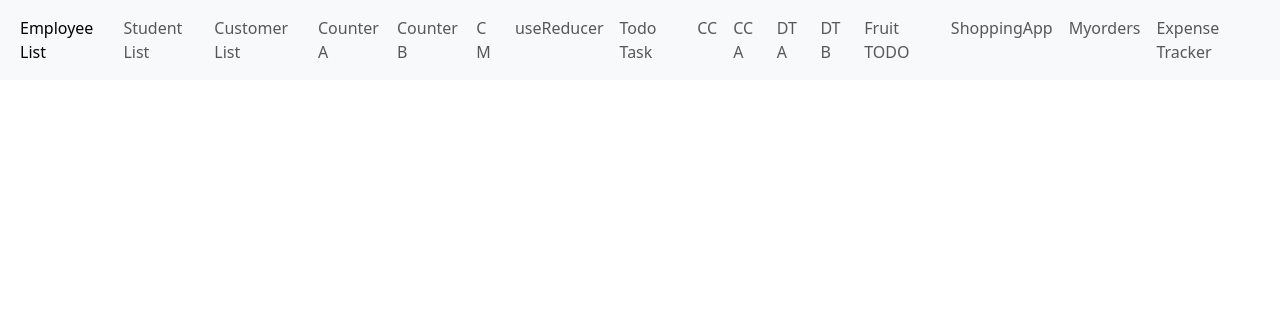
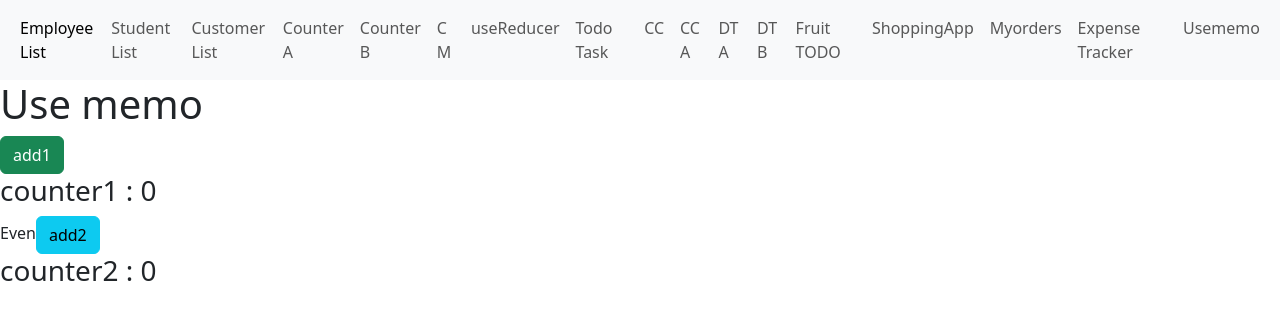
Before and after one commit to Vaibhavi7499/React-Hooks-Practical, a React (Create React App) app: page /usememo in a window 1280 px wide. Shown: the top 320 px of the page. Built offline with nearby package versions, Linux system fonts and the light colour scheme.

Commit message:
Usememo example

```diff
--- a/src/App.js
+++ b/src/App.js
@@ -23,6 +23,7 @@ import ShoppingApps from "./component/Pract-useReducer/Shopping/ShoppingApps";
 import Myorders from "./component/Pract-useReducer/Shopping/Myorders";
 import PractUseRefHook from "./PractUseRefHook";
 import ExpenseTracker from "./component/Pract-useReducer/ExpenseTracker/ExpenseTracker";
+import Usememo from "./Usememo";
 
 function App() {
 
@@ -53,6 +54,7 @@ function App() {
             <Route path="/shoppingapp" element={<ShoppingApps/>} />
             <Route path="/myorders" element={<Myorders/>} />
             <Route path="/expensetracker" element={<ExpenseTracker/>} />
+            <Route path="/usememo" element={<Usememo/>} />
           </Routes>
         </BrowserRouter>
       </counterContext.Provider>
--- a/src/Layout.js
+++ b/src/Layout.js
@@ -69,6 +69,9 @@ const Layout = () => {
               <li className="nav-item">
                   <Link className="nav-link" to="/expensetracker">Expense Tracker</Link>
               </li>
+              <li className="nav-item">
+                  <Link className="nav-link" to="/usememo">Usememo</Link>
+              </li>
             </ul>
           </div>
         </div>
--- /dev/null
+++ b/src/Usememo.jsx
@@ -0,0 +1,47 @@
+import React, { useState, useMemo } from "react";
+
+const Usememo = () => {
+  let [counter1, setCounter1] = useState(0);
+  let [counter2, setCounter2] = useState(0);
+
+  let increaseCounter1 = () => {
+    setCounter1(counter1 + 1);
+  };
+
+  let increaseCounter2 = () => {
+    setCounter2(counter2 + 2);
+  };
+
+  const isEven = useMemo(() => {
+    let i = 0;
+    while (i <= 200000000) i++;
+    console.log("counter1", counter1);
+    return counter1 % 2 === 0;
+  }, [counter1]);
+
+  //   const isEven=()=>{
+  // let i=0;
+  // while(i<=200000000)i++;
+  // console.log("counter1",counter1)
+  // return counter1 %2 === 0
+  //   }
+
+  return (
+    <div className="m-auto">
+      <h1>Use memo</h1>
+      <div>
+        <button className="btn btn-success" onClick={increaseCounter1}>
+          add1
+        </button>
+        <h3>counter1 : {counter1}</h3>
+        <span>{isEven ? "Even" : "Odd"}</span>
+        <button className="btn btn-info" onClick={increaseCounter2}>
+          add2
+        </button>
+        <h3>counter2 : {counter2}</h3>
+      </div>
+    </div>
+  );
+};
+
+export default Usememo;
```
